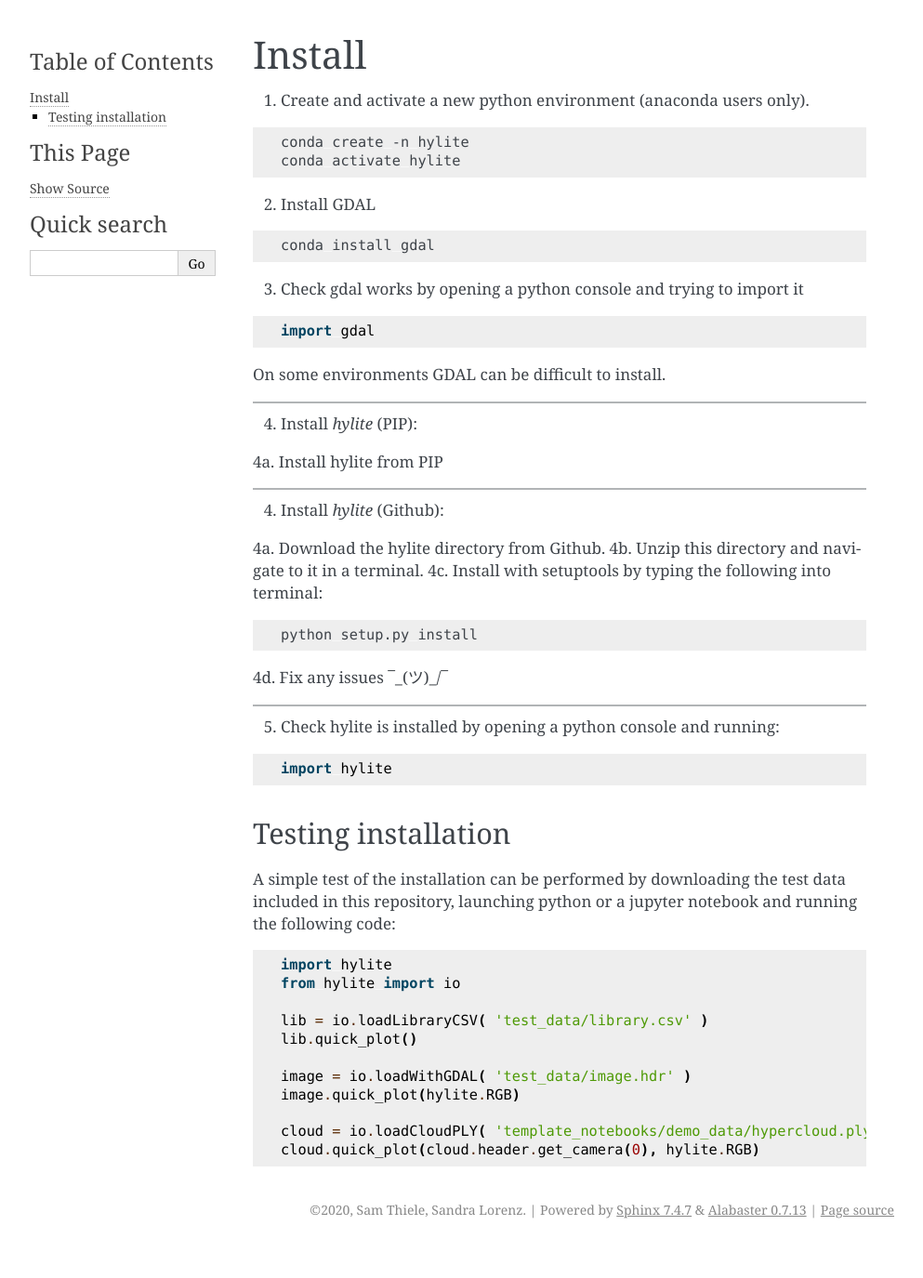
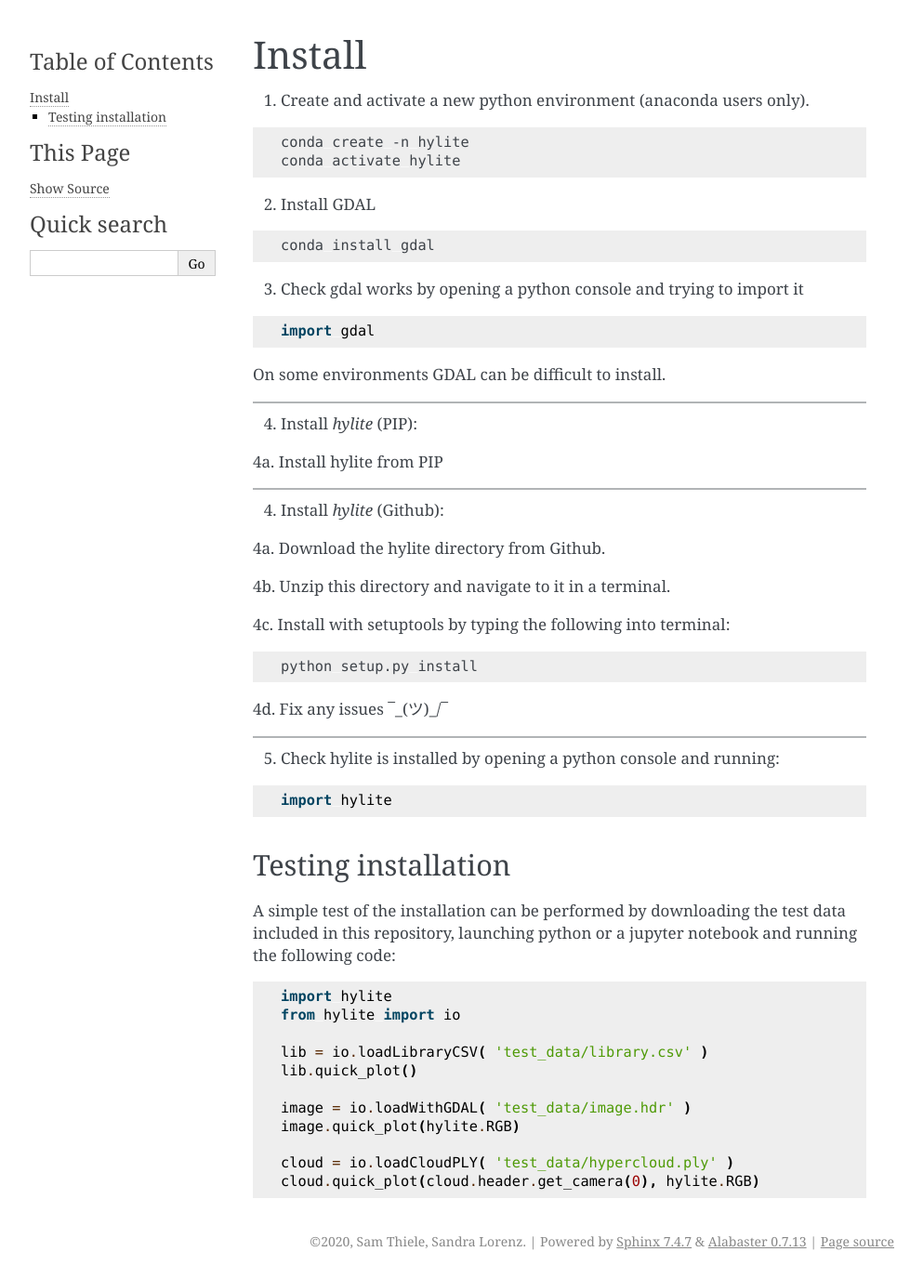
Before and after one commit to hifexplo/hylite, a Sphinx documentation site: the page built from docs/installation.rst, in a window 1280 px wide. Shown: the whole page at 93% size, without its empty margins (148-1141 px from the left). Built offline with Sphinx 7.4.7, drawn with Linux system fonts in a browser that asks for light colours; pages that are not in the unit, such as notebooks, are missing from menus; before the commit the page ends 1341 px from its top, so only the background shows below that.

Commit message:
tweaked docs

```diff
--- a/docs/installation.rst
+++ b/docs/installation.rst
@@ -38,7 +38,9 @@ On some environments GDAL can be difficult to install.
 
 
 4a. Download the hylite directory from Github.
+
 4b. Unzip this directory and navigate to it in a terminal.
+
 4c. Install with setuptools by typing the following into terminal:
 
 .. code:: shell
@@ -72,5 +74,5 @@ and running the following code:
     image = io.loadWithGDAL( 'test_data/image.hdr' )
     image.quick_plot(hylite.RGB)
 
-    cloud = io.loadCloudPLY( 'template_notebooks/demo_data/hypercloud.ply' )
+    cloud = io.loadCloudPLY( 'test_data/hypercloud.ply' )
     cloud.quick_plot(cloud.header.get_camera(0), hylite.RGB)
```
Also changed, not shown: README.md (+1 -1 lines).
